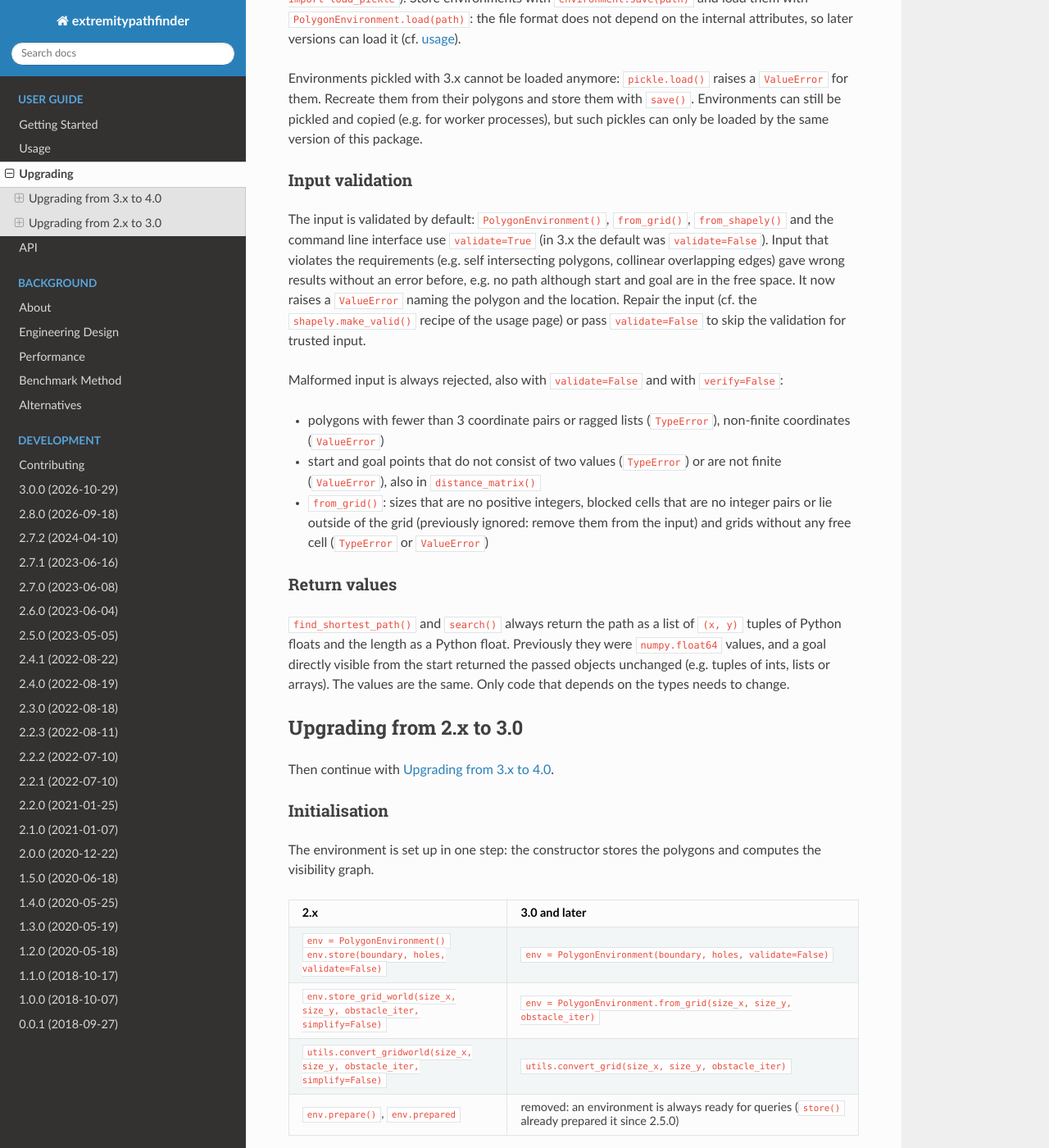
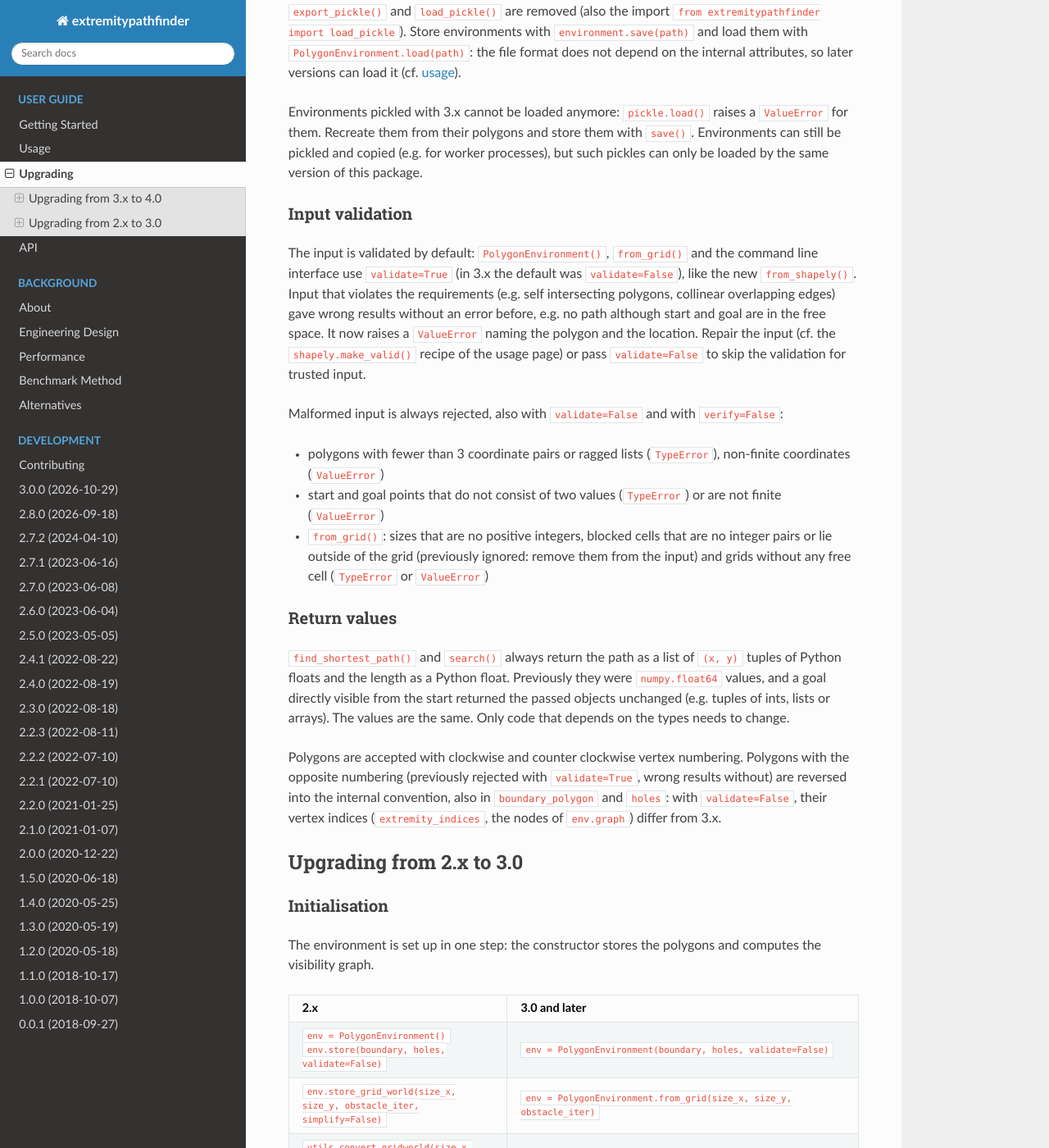
Before and after one commit to jannikmi/extremitypathfinder, a Sphinx documentation site: the page built from docs/2_upgrading.rst, in a window 1280 px wide and 1400 px high, scrolled down 1558 px. Shown: the whole window at 82% size. Built offline with Sphinx 7.4.7 and the Read the Docs theme 3.1.0, drawn with Linux system fonts in a browser that asks for light colours; some of the changed text lies outside the part shown.

Commit message:
docs: address review of the upgrade guide
Correct the exceptions of distance_matrix() and the version of the
from_shapely() default, mention reversed polygon numbering, clarify which
2.x release older Python versions need, and drop the redundant changelog
bullet. Align the from_shapely() example of the changelog with its default.

Co-Authored-By: Claude Opus 5.5 <noreply@anthropic.com>
Claude-Session: https://claude.ai/code/session_01XJqV75mybrZXsWzSLFsMda

```diff
--- a/CHANGELOG.rst
+++ b/CHANGELOG.rst
@@ -105,7 +105,7 @@ other changes:
 - license: the package is licensed under MIT only again (#157). The A* search (``utils.astar_path()``) is an own
   implementation instead of a port of ``networkx.astar_path()``, so the 3-clause BSD license of networkx
   (``LICENSES/networkx.txt``) no longer applies. Same paths and lengths, same speed.
-- Shapely and GeoJSON input (#166): ``PolygonEnvironment.from_shapely(boundary, obstacles, validate=False)``
+- Shapely and GeoJSON input (#166): ``PolygonEnvironment.from_shapely(boundary, obstacles, validate=True)``
   accepts Shapely polygons, multi-polygons and collections, GeoJSON-like mappings and objects with a
   ``__geo_interface__`` (e.g. GeoPandas), and gives the same environment as the equivalent coordinate lists.
   Repeated closing and consecutive vertices are removed, interior rings of obstacles are ignored with a warning,
@@ -118,8 +118,6 @@ other changes:
   the crossing point). The crossing test solves its 2×2 system in closed form instead of with ``numpy.linalg.solve``
   and is exact for integer coordinates: valid polygons touching themselves with a vertex on an edge were rejected
   for one of the two vertex numberings.
-- documentation: the upgrade guide covers upgrading from 3.x to 4.0 and porting code written for 2.x
-  directly to 4.0.
 - documentation: the accepted numeric types of the coordinates (integers, ``float32``, ``float16``: converted to
   ``float64``) and why all computations use ``float64`` (no ``float32`` or integer mode, #274).
 - documentation: ``verify=False`` does not help with query points within rounding error of an edge (#239):
--- a/docs/2_upgrading.rst
+++ b/docs/2_upgrading.rst
@@ -96,8 +96,8 @@ but such pickles can only be loaded by the same version of this package.
 Input validation
 ----------------
 
-The input is validated by default: ``PolygonEnvironment()``, ``from_grid()``, ``from_shapely()``
-and the command line interface use ``validate=True`` (in 3.x the default was ``validate=False``).
+The input is validated by default: ``PolygonEnvironment()``, ``from_grid()`` and the command line interface
+use ``validate=True`` (in 3.x the default was ``validate=False``), like the new ``from_shapely()``.
 Input that violates the requirements (e.g. self intersecting polygons, collinear overlapping edges)
 gave wrong results without an error before, e.g. no path although start and goal are in the free space.
 It now raises a ``ValueError`` naming the polygon and the location.
@@ -108,8 +108,7 @@ Malformed input is always rejected, also with ``validate=False`` and with ``veri
 
 * polygons with fewer than 3 coordinate pairs or ragged lists (``TypeError``),
   non-finite coordinates (``ValueError``)
-* start and goal points that do not consist of two values (``TypeError``) or are not finite (``ValueError``),
-  also in ``distance_matrix()``
+* start and goal points that do not consist of two values (``TypeError``) or are not finite (``ValueError``)
 * ``from_grid()``: sizes that are no positive integers, blocked cells that are no integer pairs or lie outside of the
   grid (previously ignored: remove them from the input) and grids without any free cell
   (``TypeError`` or ``ValueError``)
@@ -123,14 +122,16 @@ and the length as a Python float. Previously they were ``numpy.float64`` values,
 the start returned the passed objects unchanged (e.g. tuples of ints, lists or arrays).
 The values are the same. Only code that depends on the types needs to change.
 
+Polygons are accepted with clockwise and counter clockwise vertex numbering. Polygons with the opposite numbering
+(previously rejected with ``validate=True``, wrong results without) are reversed into the internal convention, also in ``boundary_polygon``
+and ``holes``: with ``validate=False``, their vertex indices (``extremity_indices``, the nodes of ``env.graph``)
+differ from 3.x.
+
 
 .. _upgrading-from-2:
 
 Upgrading from 2.x to 3.0
 =========================
-
-Then continue with :ref:`upgrading-4`.
-
 
 Initialisation
 --------------
@@ -243,4 +244,6 @@ To keep a passage open, leave a gap between the obstacles.
 
 ``validate=True`` rejects more input than in 2.x:
 polygons crossing themselves at a vertex and collinear overlapping edges within a polygon
-(zero-width spikes or slits) are invalid. Since 4.0 the input is validated by default (cf. :ref:`upgrading-4`).
+(zero-width spikes or slits) are invalid. Since 4.0 the input is validated by default.
+
+Then continue with :ref:`upgrading-4`.
```
Also changed, not shown: other parts of docs/2_upgrading.rst (+3 -3 lines).
